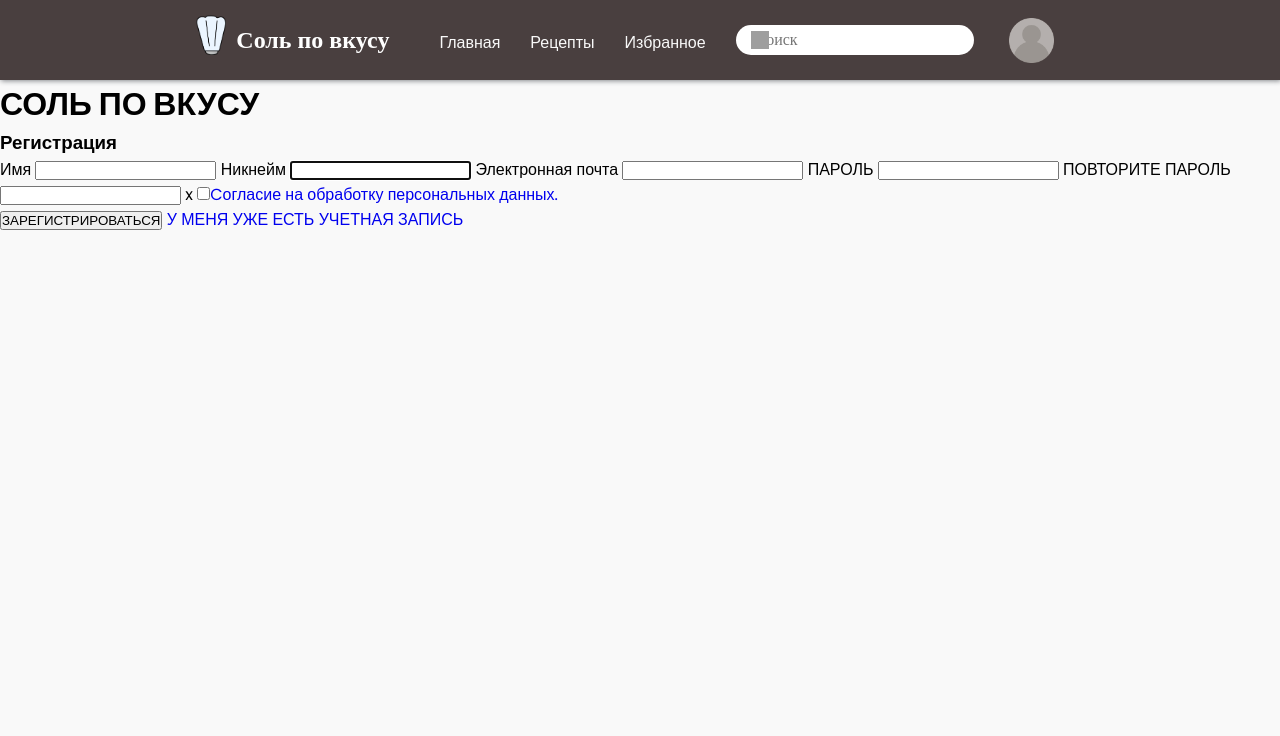
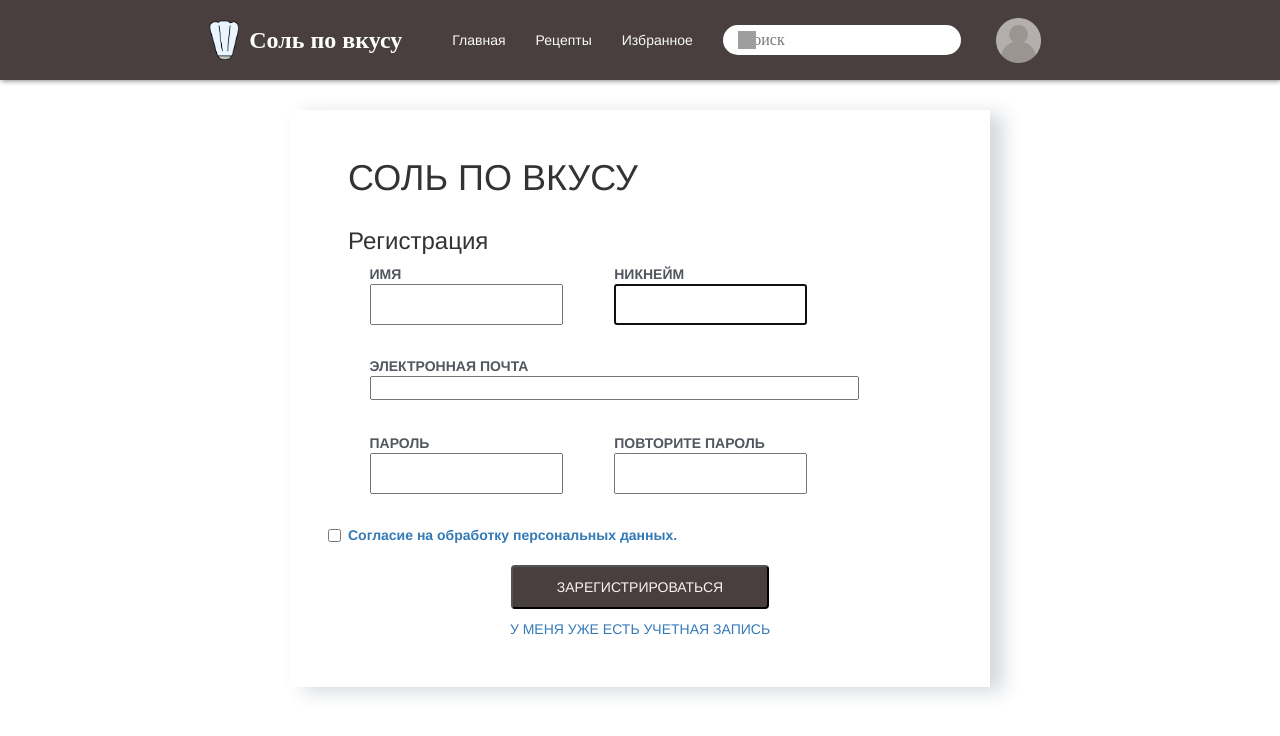
Before and after one commit to mmpechenbku/SaltToTaste, a Django app: page /account/registration/ in a window 1280 px wide. Shown: the top 736 px of the page. Run offline with Django 4.2, Linux system fonts and the light colour scheme; some libraries are stand-ins or nearby versions; grey boxes are pictures that could not be loaded.

Commit message:
rework layout and css

```diff
--- /dev/null
+++ b/SaltToTasteProject/SaltToTasteProject/static/css/style.css
@@ -0,0 +1,81 @@
+.container__login {
+	max-width: 700px;
+	height: auto;
+	padding: 2em;
+	background-color: #fff;
+	margin-top: 30px;
+	margin-left: auto;
+	margin-right: auto;
+	-webkit-box-shadow: 13px 4px 18px 0px rgba(34, 60, 80, 0.2);
+	-moz-box-shadow: 13px 4px 18px 0px rgba(34, 60, 80, 0.2);
+	box-shadow: 13px 4px 18px 0px rgba(34, 60, 80, 0.2);
+	display: flex;
+	justify-content: center;
+	flex-direction: column;
+}
+.container__login h1 {
+
+  	font-weight: normal;
+  	padding-left: 30px;
+
+
+}
+.container__login h3 {
+
+    font-weight: normal;
+    padding-left: 30px;
+}
+
+form label.col-one-whole {
+    display: flex;
+    width: 84%;
+    padding-left: 8%;
+    flex-direction: column;
+    padding-bottom: 2em;
+}
+form label.col-one-half {
+    display: flex;
+    float: left;
+    width: 38%;
+    padding-left: 8%;
+    font-size: 26px;
+    flex-direction: column;
+    padding-bottom: 1em;
+}
+
+form label span.label-text {
+    display: block;
+    font-size: 14px;
+    text-transform: uppercase;
+    -webkit-transition: all 0.25s;
+    transition: all 0.25s;
+    color: #52565E;
+}
+
+.button-login a{
+    padding: 10px;
+    text-align: center;
+    width: auto;
+}
+.button-login{
+    display: flex;
+    position: relative;
+    top: 10px;
+    margin-bottom: 20px;
+    flex-direction: column;
+    align-items: center;
+}
+.button-login button {
+	background: #493F3F;
+    color: #FCF3F3;
+    border-radius: 4px;
+    padding: 10px;
+    width: 40%;
+    min-width: 250px;
+}
+.checkbox {
+	display: flex;
+	width: 84%;
+    text-align: left;
+    padding-left: 30px;
+}
--- a/SaltToTasteProject/SaltToTasteProject/templates/base_layout.html
+++ b/SaltToTasteProject/SaltToTasteProject/templates/base_layout.html
@@ -9,9 +9,11 @@
     <title>{% block title %}{% endblock %}</title>
 <!--    <link rel="stylesheet" href="{% static 'main/css/main.css' %}">-->
     <link rel="stylesheet" href="{% static 'css/base.css' %}">
+    <link rel="stylesheet" href="{% static 'css/style.css' %}">
     <link rel="preconnect" href="https://fonts.googleapis.com">
     <link rel="preconnect" href="https://fonts.gstatic.com" crossorigin>
     <link href="//maxcdn.bootstrapcdn.com/font-awesome/4.1.0/css/font-awesome.min.css" rel="stylesheet">
+    <link rel="stylesheet" href="https://maxcdn.bootstrapcdn.com/bootstrap/3.3.7/css/bootstrap.min.css">
 
 </head>
 <body>
@@ -45,8 +47,8 @@
         </div>
         <div class="header-profile">
             <a href="#" class="profile-button"><img src="{% static 'img/ProfileIcon.png' %}" alt="" width="45" height="45"></a>
-            <a href="{% url 'login' %}" class="shine-button">Войти</a>
-           <a href="{% url 'registration' %}" class="shine-button">Зарегистрироваться</a>
+            <a href="{% url 'login' %}" data-toggle="modal" class="shine-button">Войти</a>
+            <a href="{% url 'registration' %}" class="shine-button">Зарегистрироваться</a>
         </div>
     </div>
     </header>
@@ -54,26 +56,5 @@
     {% endblock %}
 
 </body>
+
 </html>
-<!-- <a href="{% url 'home' %}"><img src="{% static 'img/logo.png' %}" alt="" width="30" height="40"></a>
-                    <a href="{% url 'home' %}" class="logo">Соль по вкусу</a>
-                    <div class="navbar-wrap">
-                        <ul class="navbar-menu">
-                            <li><a href="{% url 'home' %}">Главная</a></li>
-                            <li><a href="#">Рецепты</a></li>
-                            <li><a href="#">Избранное</a></li>
-                        </ul>
-                    </div>
-                    <form class="search-box">
-                        <span class="icon"><i class="fa fa-search"></i></span>
-                        <input type="search" id="search" placeholder="Поиск">
-                    </form>
-                    <div class="navbar-profile">
-                        <ul class="profile-menu">
-                            <li><a href="{% url 'login' %}" class="shine-button">Войти</a></li>
-                            <li><a href="{% url 'registration' %}" class="shine-button">Зарегистрироваться</a></li>
-                        </ul>--!>
-                       <!--
-                            <li><a href="#">Профиль</a></li>
-
-                        <img src="{% static 'img/ProfileIcon.png' %}" alt="" width="45" height="45">-->
--- a/SaltToTasteProject/users/templates/users/signup.html
+++ b/SaltToTasteProject/users/templates/users/signup.html
@@ -4,7 +4,7 @@
 
 {% block content %}
 
-<div class="container-1">
+<div class="container__login">
         <h1>СОЛЬ ПО ВКУСУ</h1>
         <h3>Регистрация</h3>
 
@@ -32,12 +32,11 @@
                 {{ form.password2 }}
             </label>
 
-        <label class="checkbox">x
+        <label class="checkbox">
             <input type="checkbox" id="politics" onclick="check();" value="" autocomplete="off"/><a href="ссылка на страницу согласия">Cогласие на обработку персональных данных.</a>
         </label>
-        <div class="button-reg">
+        <div class="button-login">
             <button type="submit">ЗАРЕГИСТРИРОВАТЬСЯ</button>
-            <a type="submit" href="{% url 'registration' %}" class="shine-button">ЗАРЕГИСТРИРОВАТЬСЯ</a>
             <a href="{% url 'login' %}">У МЕНЯ УЖЕ ЕСТЬ УЧЕТНАЯ ЗАПИСЬ</a>
         </div>
     </form>
```
Also changed, not shown: SaltToTasteProject/users/templates/users/login.html (+5 -7 lines).
